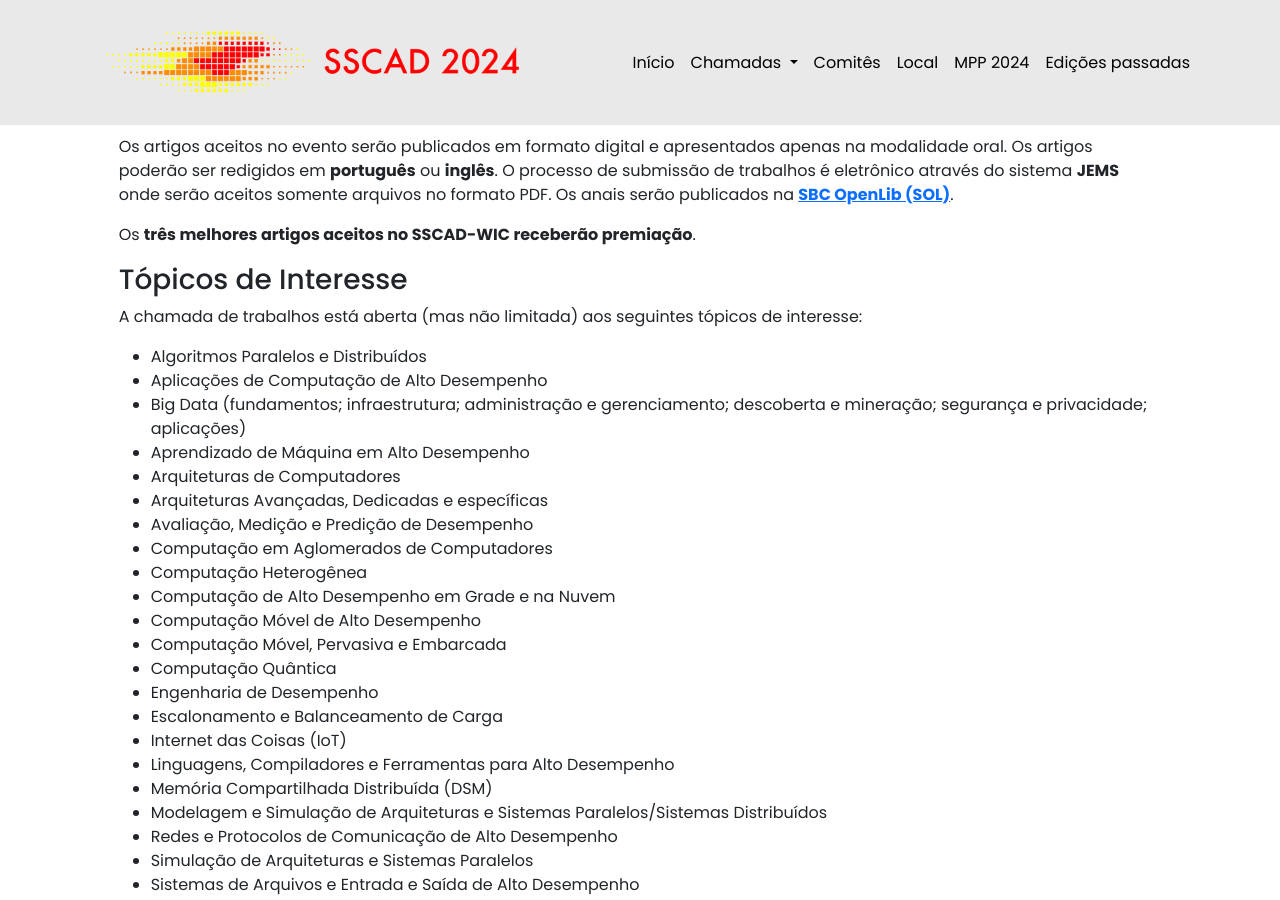
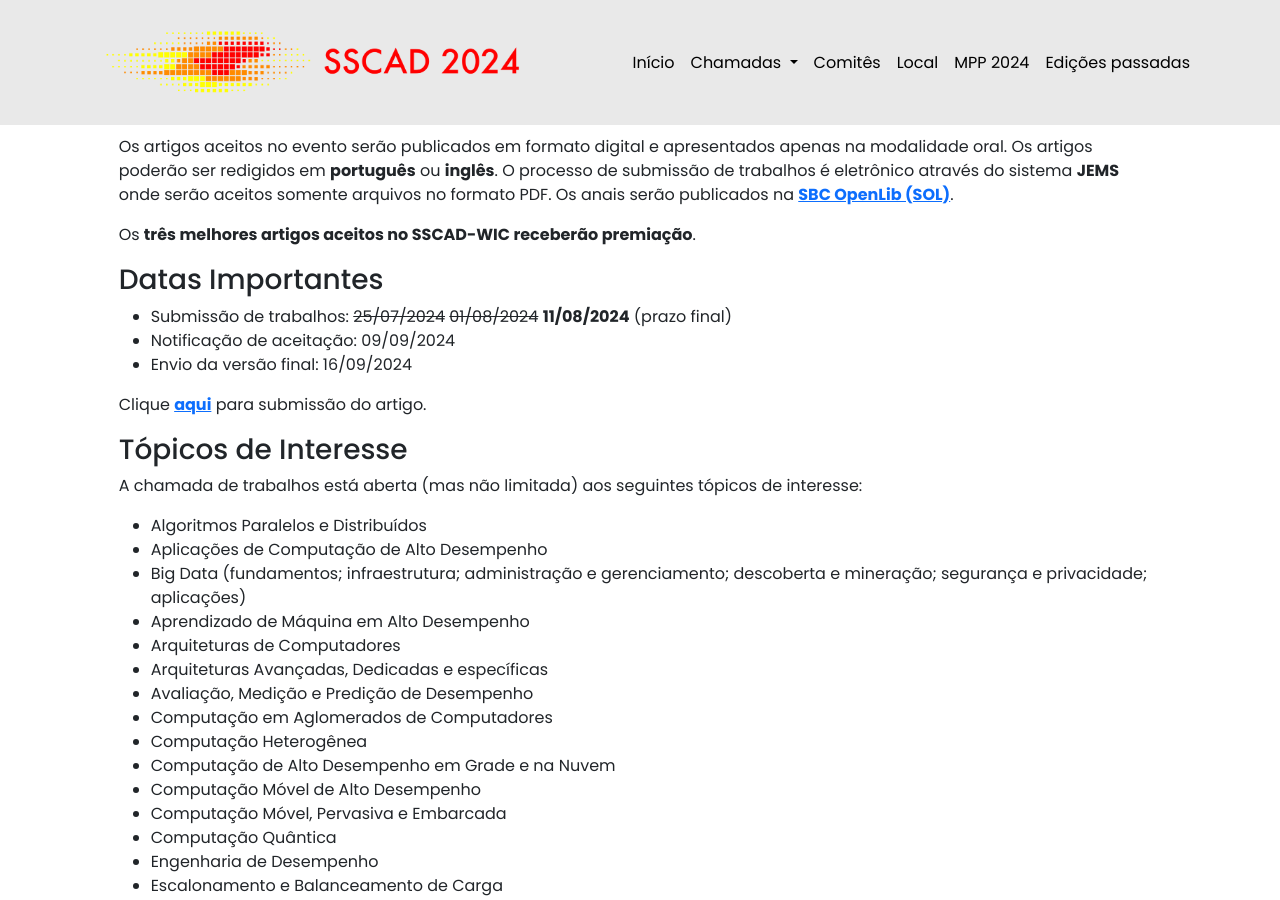
Before and after one commit to ce-acpad/sscad2024, a Jekyll site: the page built from cfp_wic.html, in a window 1280 px wide and 900 px high, scrolled down 724 px. Built offline with Jekyll 4.4.1, drawn with Linux system fonts in a browser that asks for light colours.

Commit message:
Update cfp_wic.html

```diff
--- a/cfp_wic.html
+++ b/cfp_wic.html
@@ -19,6 +19,14 @@ permalink: /cfp_wic/
 <p>Os artigos aceitos no evento serão publicados em formato digital e apresentados apenas na modalidade oral. Os artigos poderão ser redigidos em <strong>português</strong> ou <strong>inglês</strong>. O processo de submissão de trabalhos é eletrônico através do sistema <strong>JEMS</strong> onde serão aceitos somente arquivos no formato PDF. Os anais serão publicados na <strong><a href="http://sol.sbc.org.br/" target="_blank">SBC OpenLib (SOL)</a></strong>.</p>
 <p>Os <strong>três melhores artigos aceitos no SSCAD-WIC receberão premiação</strong>. <!-- Os melhores artigos aceitos no SSCAD-WIC, avaliados pelo comitê de programa, serão convidados para submissão de versão estendida para edição especial da <strong><a href="https://sol.sbc.org.br/journals/index.php/reic/about" target="_blank">Revista Eletrônica de Iniciação Científica (REIC)</a></strong>, publicada digitalmente pela <strong><a href="http://sbc.org.br/" target="_blank">Sociedade Brasileira de Computação (SBC)</a></strong>.--></p>
 
+<h3>Datas Importantes</h3>
+<ul>
+<li>Submissão de trabalhos: <del>25/07/2024</del> <del>01/08/2024</del> <strong>11/08/2024</strong> (prazo final)</li>
+<li>Notificação de aceitação: 09/09/2024</li>
+<li>Envio da versão final: 16/09/2024</li>
+</ul>
+
+<p>Clique <strong><a href="https://jems.sbc.org.br/home.cgi?c=4623" target="_blank">aqui</a></strong> para submissão do artigo.</p>
 
 <h3>Tópicos de Interesse</h3>
 <p>A chamada de trabalhos está aberta (mas não limitada) aos seguintes tópicos de interesse:</p>
```
